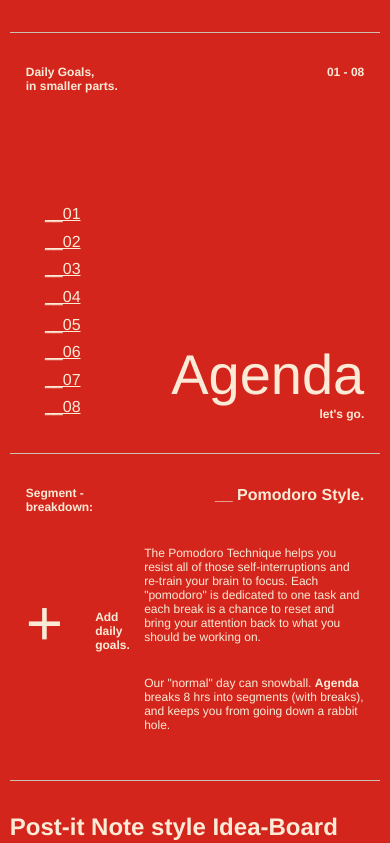
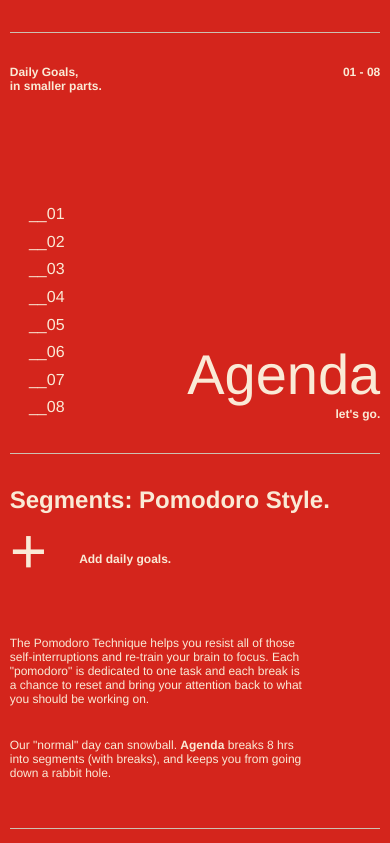
Before and after one commit to robdcampbell/Agenda, a React (Create React App) app: page / in a window 390 px wide. Shown: the top 843 px of the page. Built offline with nearby package versions, Linux system fonts and the light colour scheme.

Commit message:
continue styling of idea board

```diff
--- a/src/App.css
+++ b/src/App.css
@@ -56,9 +56,20 @@ code {
   margin: 0 auto;
 }
 
+.add__ideas {
+  cursor: pointer;
+  padding: 0;
+  margin: 0;
+  display: flex;
+  align-items: center;
+}
+.add__ideas:hover {
+  color: var(--white-3);
+}
+
 /*
 =====================
-Heading
+Hero
 =====================
 */
 
@@ -66,7 +77,7 @@ Heading
   min-height: 50vh;
   margin: 0 auto;
   margin-top: 4rem;
-  padding: 2rem 1rem;
+  padding: 2rem 0rem;
   border-top: var(--white-2) solid 1px;
   border-bottom: var(--white-2) solid 1px;
   display: flex;
@@ -107,6 +118,7 @@ Heading
   align-items: flex-end;
 }
 .nav__buttons > a {
+  text-decoration: none;
   cursor: pointer;
   height: fit-content;
   font-size: 1rem;
@@ -164,13 +176,13 @@ Intro
 */
 
 .intro__section {
-  padding: 2rem 1rem;
+  padding: 2rem 0rem;
   border-bottom: var(--white-2) solid 1px;
 }
 
-.titles__intro {
+.intro__titles {
   display: flex;
-  justify-content: space-between;
+  justify-content: flex-end;
 }
 
 .intro__left {
@@ -186,18 +198,7 @@ Intro
   align-items: flex-end;
 }
 
-.add__daily {
-  padding: 0;
-  margin: 0;
-  display: flex;
-  align-items: center;
-}
-.add__daily > * {
-  padding: 0;
-  margin: 0;
-}
-
-.add__daily > span {
+.add__ideas > span {
   display: flex;
   font-size: 4rem;
   font-weight: 200;
@@ -216,6 +217,13 @@ Intro
 }
 
 @media screen and (max-width: 800px) {
+  .intro__titles {
+    flex-direction: column;
+    align-items: flex-start;
+  }
+  .intro__bottom {
+    flex-direction: column;
+  }
   .intro__content {
     align-items: flex-start;
   }
--- a/src/components/IdeaBoard.js
+++ b/src/components/IdeaBoard.js
@@ -3,8 +3,12 @@ import React from "react";
 const IdeaBoard = () => {
   return (
     <section className="idea__board">
-      <h2>Post-it Note style Idea-Board</h2>
+      <h2>Idea-Board</h2>
       <h2>Coming Soon...</h2>
+
+      <h3 className="add__ideas">
+        <span>+</span> Add daily goals.
+      </h3>
     </section>
   );
 };
--- a/src/components/Intro.js
+++ b/src/components/Intro.js
@@ -3,20 +3,12 @@ import React from "react";
 const Intro = () => {
   return (
     <section className="intro__section">
-      <div className="titles__intro">
-        <div className="intro__left">
-          <div>
-            <h3>Segment -</h3>
-            <h3>breakdown:</h3>
-          </div>
-        </div>
-        <div className="heading__right">
-          <h2>__ Pomodoro Style.</h2>
-        </div>
+      <div className="intro__titles">
+        <h2>Segments: Pomodoro Style.</h2>
       </div>
 
       <div className="intro__bottom">
-        <h3 className="add__daily">
+        <h3 className="add__ideas">
           <span>+</span> Add daily goals.
         </h3>
         <div className="intro__content">
--- a/src/components/Segment.js
+++ b/src/components/Segment.js
@@ -7,7 +7,7 @@ const Segment = ({ index }) => {
     <section className="hr__section" id={`section${index + 1}`}>
       <h3>__0{index + 1}:</h3>
       <button type="button" onClick={(e) => setToggleHidden(!toggleHidden)}>
-        {toggleHidden ? "Show goal" : "Hide section"}
+        {toggleHidden ? "Show hour" : "Hide section"}
       </button>
       <div className={toggleHidden ? "hidden" : ""}>
         <div className="titles__intro">
```
